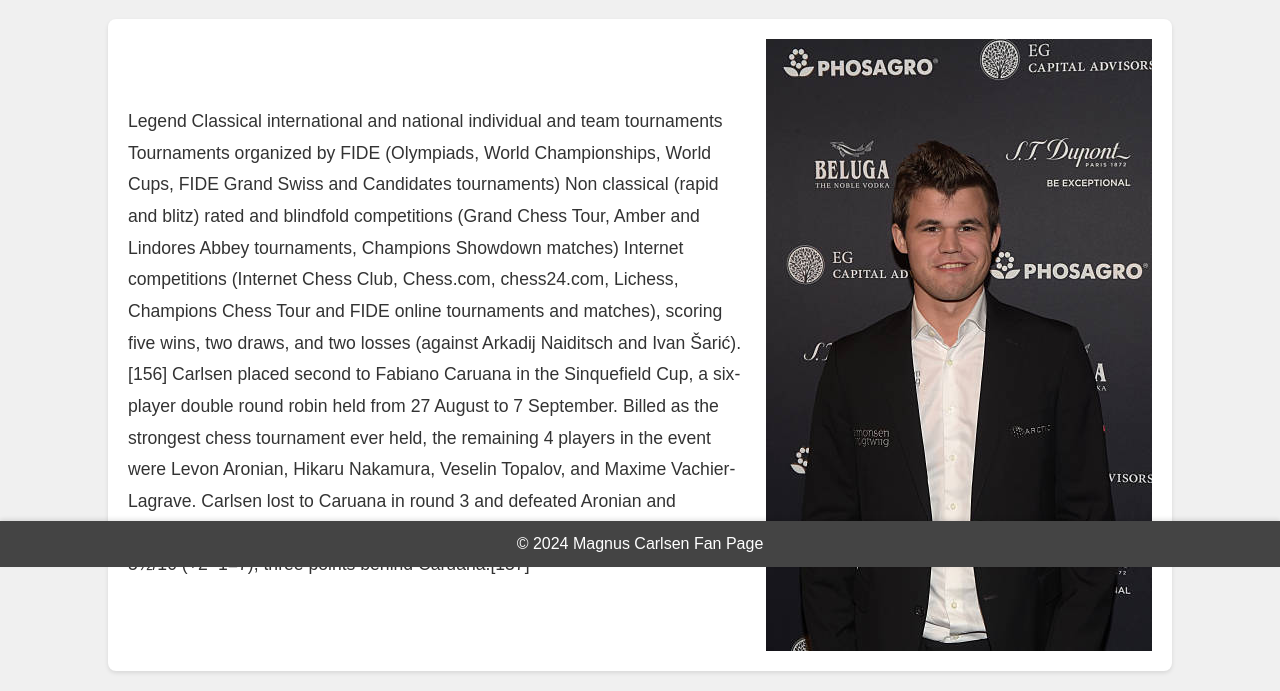
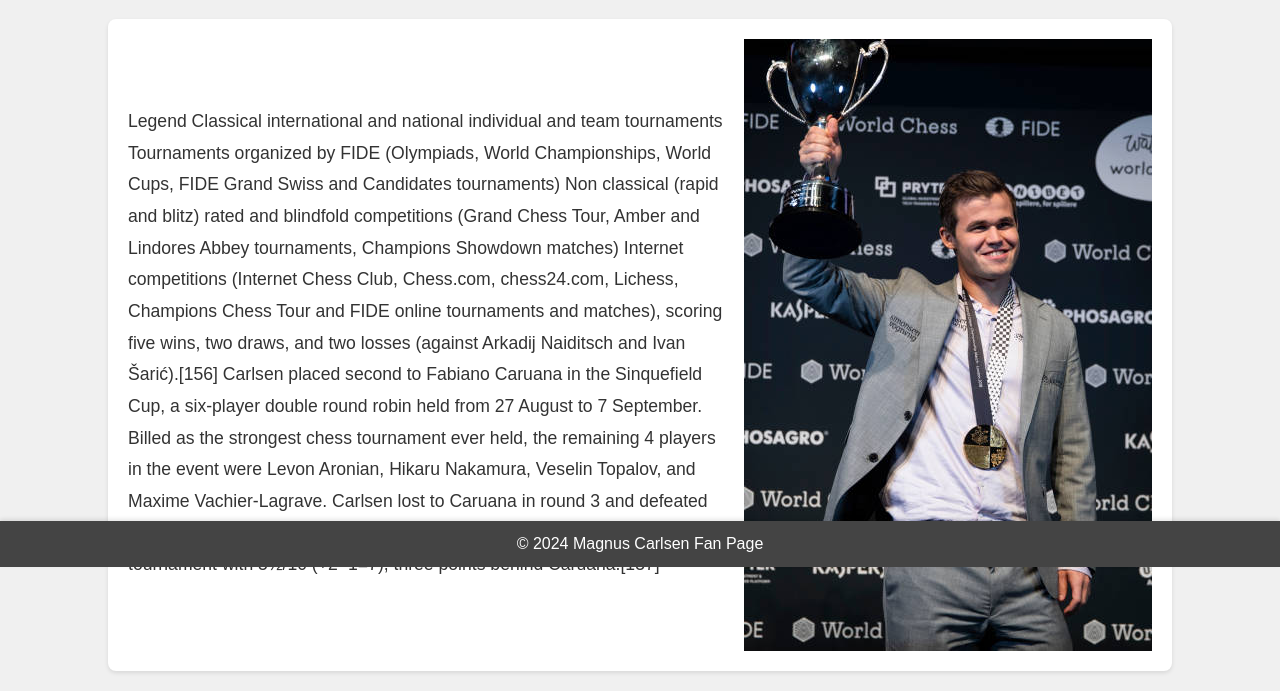
Before and after one commit to daniyelrub/day11-task-8, a plain HTML site: page awards.html in a window 1280 px wide. Shown: the part 233-924 px from the top of the page. Drawn offline with Linux system fonts and the light colour scheme.

Commit message:
fileadded

```diff
--- a/awards.html
+++ b/awards.html
@@ -34,7 +34,7 @@
 
             Carlsen placed second to Fabiano Caruana in the Sinquefield Cup, a six-player double round robin held from 27 August to 7 September. Billed as the strongest chess tournament ever held, the remaining 4 players in the event were Levon Aronian, Hikaru Nakamura, Veselin Topalov, and Maxime Vachier-Lagrave. Carlsen lost to Caruana in round 3 and defeated Aronian and Nakamura in rounds 5 and 7, respectively. He finished the tournament with 5½/10 (+2−1=7), three points behind Caruana.[157]</p>
     </div>
-    <img src="three.jpg" alt="">
+    <img src="four.jpg" alt="">
 
         </div>
 
```
Also changed, not shown: index.html (+1 -1 lines), file.txt (added).
